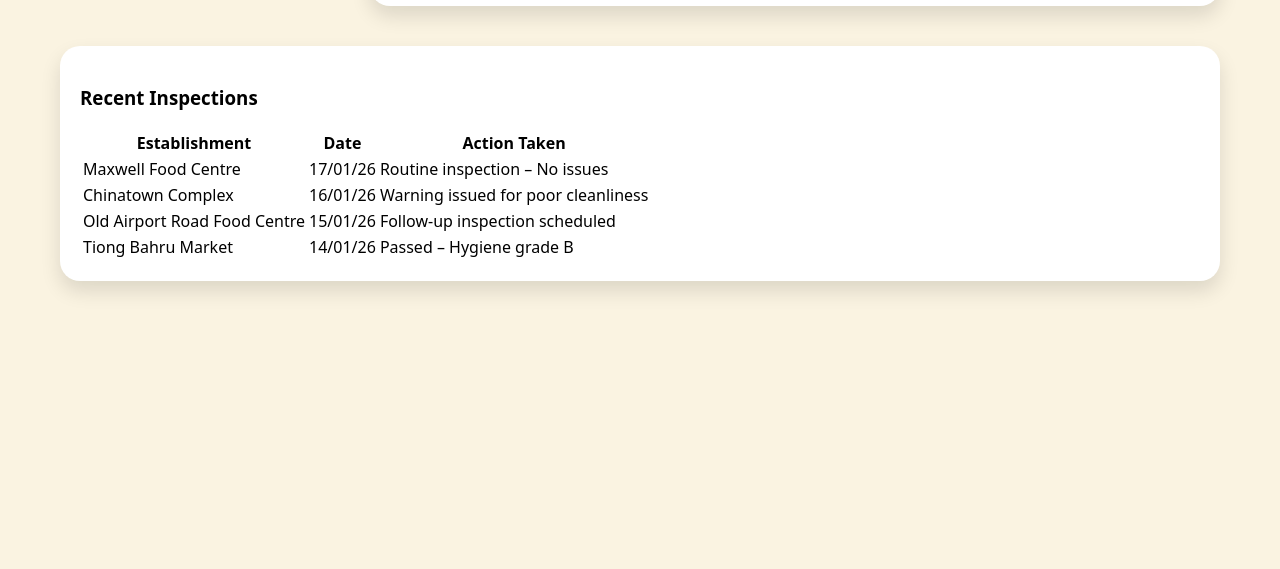
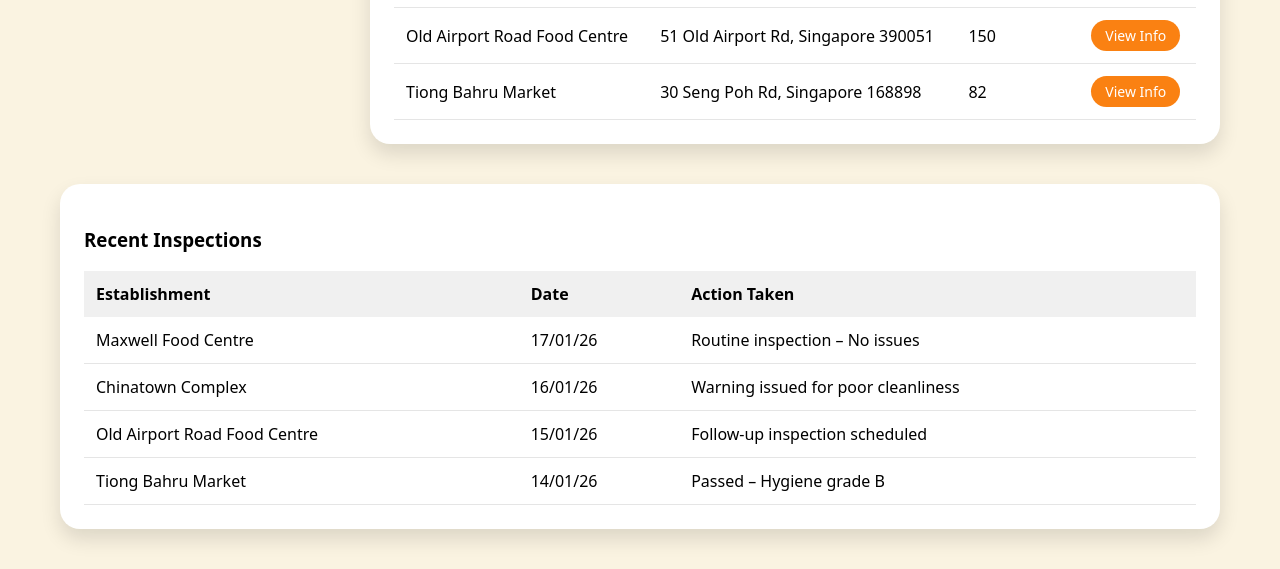
Before and after one commit to Aori7/FED-Hawker-Centre-Web-App, a website: page nea-dashboard.html in a window 1280 px wide. Shown: the part 422-991 px from the top of the page. Before the commit the page ends 800 px from the top, so only its background shows below. Drawn offline with nearby package versions, Linux system fonts and the light colour scheme.

Commit message:
edittinggggg

```diff
--- a/css/nea-style.css
+++ b/css/nea-style.css
@@ -184,8 +184,30 @@ body{
 .table-card{
     background: white;
     border-radius: 20px;
-    padding: 20px;
+    padding: 24px;
     box-shadow: 0 10px 20px rgba(0,0,0,0.12);
+}
+
+.table-card.full-width{
+    margin-top: 30px;
+}
+
+.nea-table{
+    width: 100%;
+    border-collapse: collapse;
+    margin-top: 12px;
+}
+
+.nea-table th{
+    text-align: left;
+    padding: 12px;
+    background: #f0f0f0;
+    font-weight: 700;
+}
+
+.nea-table td{
+    padding: 12px;
+    border-bottom: 1px solid #e5e5e5;
 }
 
 /* scrollable list */
@@ -193,6 +215,17 @@ body{
     max-height: 220px;
     overflow-y: auto;
 }
+
+.view-btn{
+    background: var(--orange-color);
+    color: white;
+    border: none;
+    padding: 6px 14px;
+    border-radius: 16px;
+    cursor: pointer;
+    font-size: 14px;
+}
+
 
 /* =========================
    CHART LAYOUT
@@ -275,4 +308,12 @@ body{
     .chart-full{
         grid-column: auto;
     }
+
+    .dashboard-grid{
+        grid-template-columns: 1fr;
+    }
+
+    .stat-card{
+        text-align: center;
+    }
 }
```
